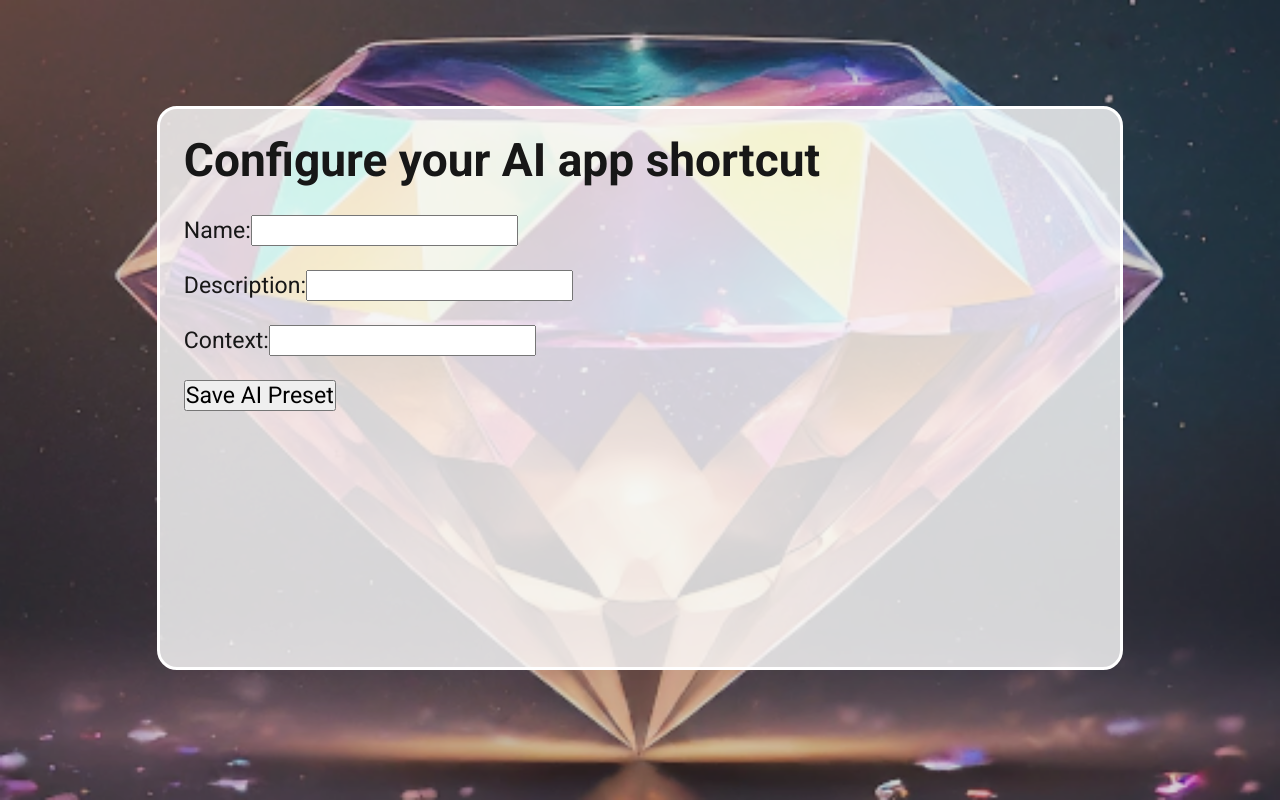
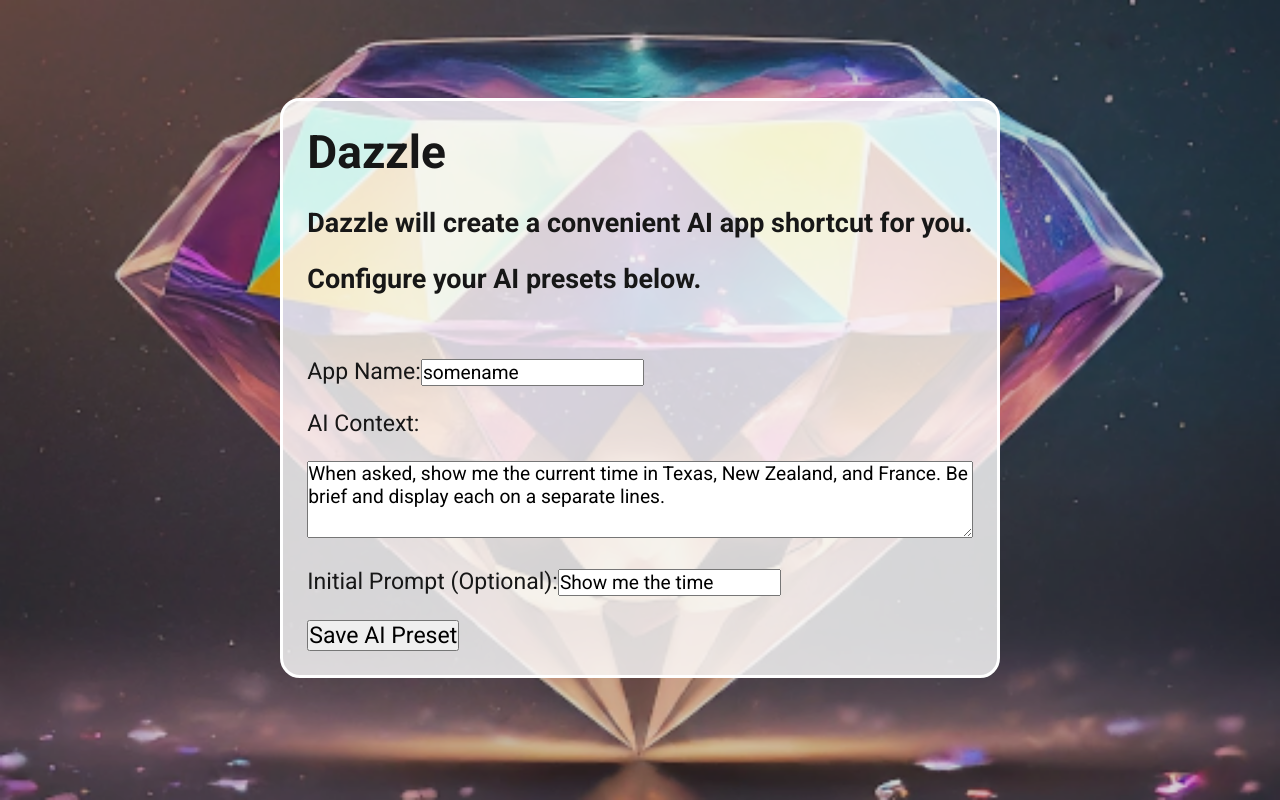
Before and after one commit to ChameleonQuest/dazzle-ai-presets, a Next.js app: page / in a window 1280 px wide. Built offline with nearby package versions, Linux system fonts and the light colour scheme.

Commit message:
Carry all values through to the API

```diff
--- a/app/[appName]/api/manifest/route.js
+++ b/app/[appName]/api/manifest/route.js
@@ -1,10 +1,13 @@
 export async function GET(req, { params }) {
-    const { appName } = params;
+    let { appName } = params;
+    let url = new URL(req.url, `http://${req.headers.host}`);
+    let context = url.searchParams.get('context');
+    let prompt = url.searchParams.get('prompt');
 
     let manifest = {
       name: appName,
       short_name: appName,
-      start_url: `/${appName}/gem-runner`,
+      start_url: `/${appName}/gem-runner?context=${encodeURIComponent(context)}&prompt=${encodeURIComponent(prompt)}`,
       display: "standalone",
       background_color: "#cccccc",
       description: `${appName} PWA`,
--- a/app/[appName]/api/service-worker/route.js
+++ b/app/[appName]/api/service-worker/route.js
@@ -4,15 +4,15 @@ export async function GET(req, { params }) {
 
     const serviceWorkerScript = `
         self.addEventListener('install', (event) => {
-            console.log('Service Worker installing for ${appName}.');
+            // console.log('Service Worker installing for ${appName}.');
         });
 
         self.addEventListener('activate', (event) => {
-            console.log('Service Worker activating for ${appName}.');
+            // console.log('Service Worker activating for ${appName}.');
         });
 
         self.addEventListener('fetch', (event) => {
-            console.log('Fetching:', event.request.url);
+            // console.log('Fetching:', event.request.url);
 
             event.respondWith(
                 caches.match(event.request).then((response) => {
--- a/app/globals.css
+++ b/app/globals.css
@@ -28,11 +28,19 @@ html, body {
     background-repeat: no-repeat;
 }
 
-html, body, input, button {
+html, body, input, button, textarea {
     font-family: 'Roboto', sans-serif;
     font-size: 1.2rem;
 }
 
+input, textarea {
+    font-size: 1rem;
+}
+
+textarea {
+    width: 100%;
+    height: 4rem;
+}
 
 .overlay {
     position: absolute;
@@ -85,8 +93,9 @@ a {
 }
 
 .page-content {
-    height:80%;
-    width:80%;
+    /* height:80%; */
+    /* width:80%; */
+    margin: auto;
     padding: 24px;
     background: rgba(50, 50, 50, 0.2); /* Adjust the alpha value to control the bleach effect */
     background-color: rgba(255, 255, 255, 0.8);
--- a/app/home.js
+++ b/app/home.js
@@ -1,44 +1,44 @@
-// /app/page.js
 "use client";
 
 import { useState } from 'react';
-import { useRouter } from 'next/navigation';
 import './home.css';
 
 export default function HomePage() {
-const [name, setName] = useState('');
-const [description, setDescription] = useState('');
-const [context, setContext] = useState('');
-const router = useRouter();
+    const [name, setName] = useState('somename');
+    const [context, setContext] = useState('When asked, show me the current time in Texas, New Zealand, and France. Be brief and display each on a separate lines.');
+    const [prompt, setPrompt] = useState('Show me the time');
 
     const handleSubmit = e => {
         e.preventDefault();
-    // router.push(`${name}/gem-saver?&description=${encodeURIComponent(description)}&context=${encodeURIComponent(context)}`);
-    const url = `${name}/gem-saver?&description=${encodeURIComponent(description)}&context=${encodeURIComponent(context)}`;
+        const url = `${name}/gem-saver?context=${encodeURIComponent(context)}&prompt=${encodeURIComponent(prompt)}`;
         window.open(url, '_blank'); // Open the URL in a new window
     };
 
     return (
     <div className="page-container">
         <div className="page-content">
-        <h1>Configure your AI app shortcut</h1>
+            <h1>Dazzle </h1>
+            <h3 style={{marginBottom: 2 + 'rem'}}>
+                <div> Dazzle will create a convenient AI app shortcut for you. </div>
+                <div> Configure your AI presets below. </div>
+            </h3>
             <form onSubmit={handleSubmit}>
                 <div>
                     <label>
-                Name:
+                    App Name:
                     <input type="text" value={name} onChange={(e) => setName(e.target.value)} />
                     </label>
                 </div>
                 <div>
-                <label>
-                Description:
-                <input type="text" value={description} onChange={(e) => setDescription(e.target.value)} />
-                </label>
+                    <div>
+                    AI Context:
+                    </div>
+                    <textarea value={context} onChange={(e) => setContext(e.target.value)} />
                 </div>
                 <div>
                     <label>
-                Context:
-                <input type="text" value={context} onChange={(e) => setContext(e.target.value)} />
+                    Initial Prompt (Optional):
+                    <input type="text" value={prompt} onChange={(e) => setPrompt(e.target.value)} />
                     </label>
                 </div>
                 <button type="submit">Save AI Preset</button>
```
Also changed, not shown: app/[appName]/gem-runner/gem-runner.js (+26 -14 lines), app/[appName]/gem-saver/gem-saver.js (+7 -9 lines). Lines whose indentation alone changed are shown as unchanged.
